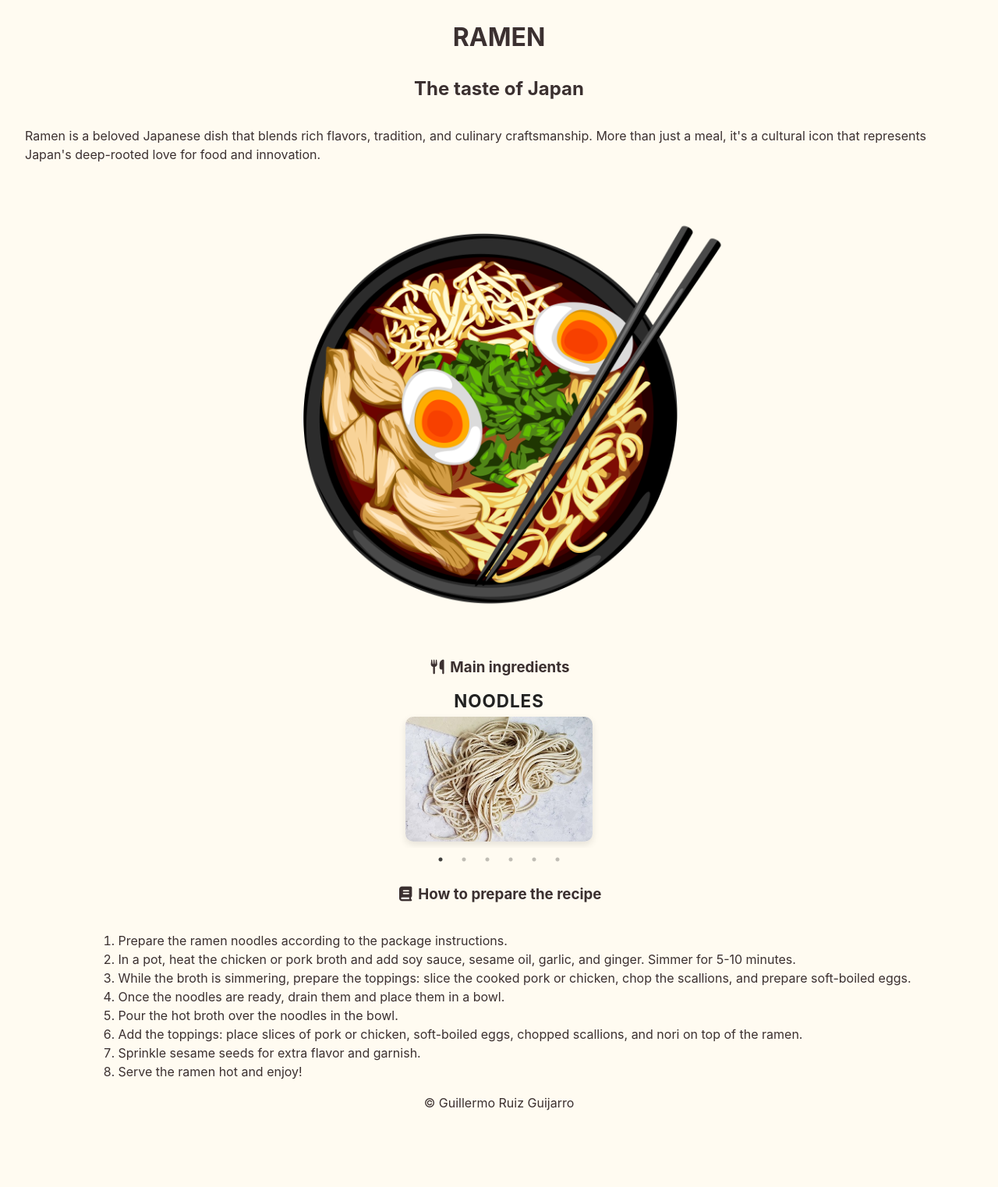
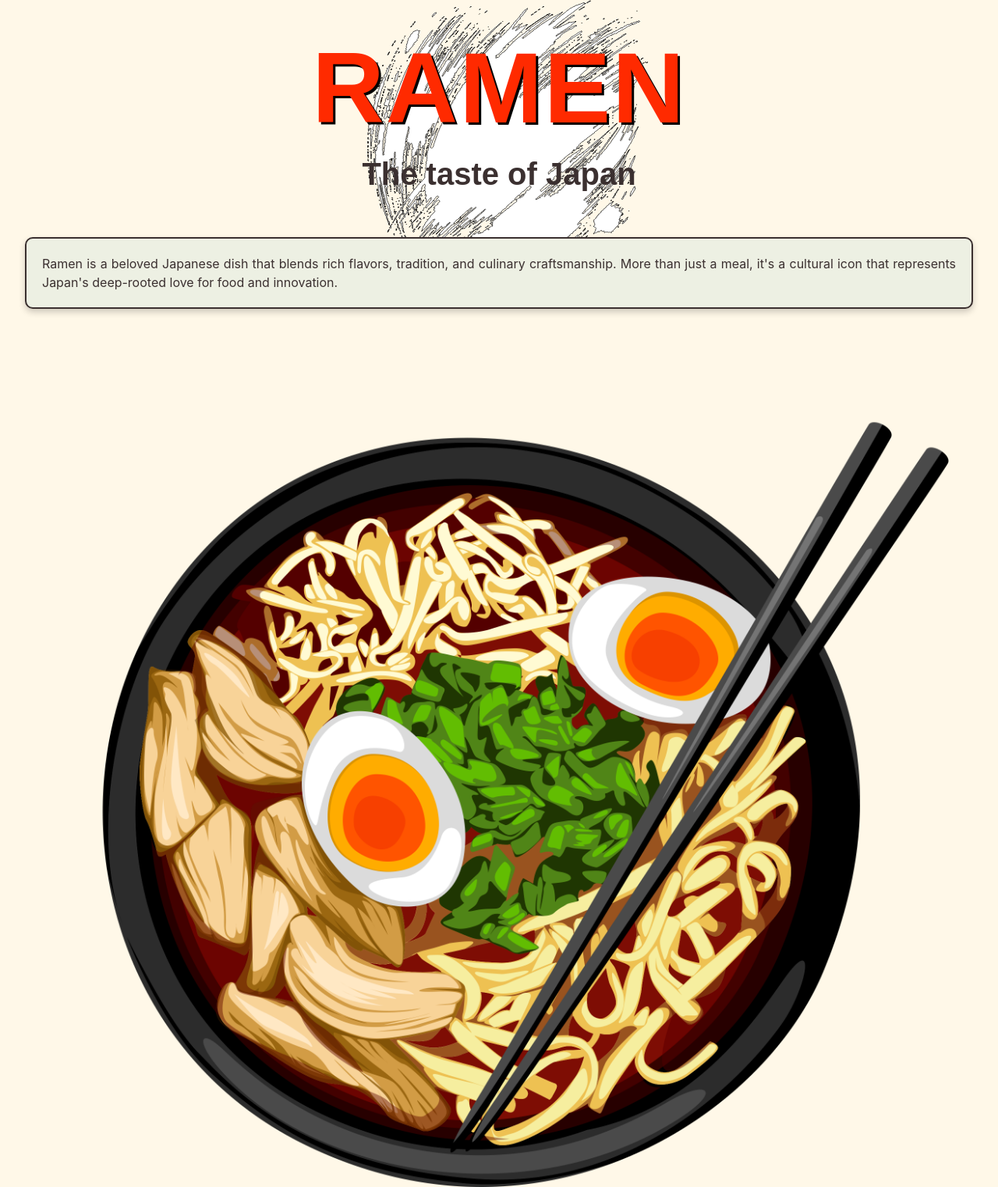
Before and after one commit to gruguuoc/very-special-meal, a website built with Parcel: page src/index.html in a window 1280 px wide. Shown: the part 17-1539 px from the top of the page at 78% size. Before the commit the page ends 1443 px from the top, so only its background shows below. Built offline with nearby package versions, Linux system fonts and the light colour scheme; a web font is replaced by a local one.

Commit message:
added more scss and svg

```diff
--- a/src/assets/styles/_variables.scss
+++ b/src/assets/styles/_variables.scss
@@ -4,11 +4,17 @@ $font-family-sans-serif: -apple-system, BlinkMacSystemFont, "Segoe UI", Roboto,
   "Helvetica Neue", Arial, sans-serif, "Apple Color Emoji", "Segoe UI Emoji",
   "Segoe UI Symbol";
 $font-family-serif: "Georgia", "Times New Roman", serif;
+$font-family-stick: "Stick", sans-serif;
 
 $main-color: #3B3030;
 $secondary-color: #FFF0D1;
-$uoc-bg: color.scale($secondary-color, $lightness: 70%);
+$main-green:#B5C18E;
+$main-red: #ff2a00;
 
-$img-regular-size: 600px;
 
+$list-bg: color.scale($main-green, $lightness: 75%);
+$uoc-bg: color.scale($secondary-color, $lightness: 50%);
+
+$img-regular-size: 100%;
 $mqMinWidth: 420px;
+$border-radius: 10px;
--- a/src/assets/styles/layouts/_home.scss
+++ b/src/assets/styles/layouts/_home.scss
@@ -14,8 +14,66 @@
     line-height: 24px;
     background-color: $uoc-bg;
     color: $main-color;
+    list-style: none;
+    text-align: justify;
+}
+
+.header{
+    margin-bottom: 20px;
 }
 
 .image{
     width: $img-regular-size;
 }
+
+.card{
+    border: 2px solid $main-color;
+    border-radius: $border-radius;
+    padding: 20px;
+    box-shadow: 0 4px 8px rgba(0, 0, 0, 0.2);
+    background-color: $list-bg;
+}
+
+.unorderder-list{
+    list-style: none;
+    padding: 0;
+    text-align: center;
+    display: flex;
+    flex-direction: column;
+    gap: 1rem;
+
+    &__counter{
+        font-family: $font-family-stick;
+        font-size: 30px;
+        margin: 0;
+        margin-bottom: 20px;
+    }
+}
+
+.title {
+    font-family: $font-family-stick;
+    text-align: center;
+
+
+    &--large {
+        color: $main-red;
+        font-size: 8rem;
+        letter-spacing: 2px;
+        text-shadow: 3px 3px 0px black;
+    }
+
+    &--regular {
+        font-size: 2.5rem;
+    }
+
+    &::before {
+        content: "";
+        position: absolute;
+        width: 100%;
+        height: 50%;
+        top: 0;
+        right: 0;
+        background: url('../images/brush_stroke.svg') no-repeat center;
+        z-index: -1;
+    }
+  }
--- a/src/assets/styles/layouts/_slider.scss
+++ b/src/assets/styles/layouts/_slider.scss
@@ -3,7 +3,7 @@
 \*------------------------------------*/
 
 .my-slider {
-    max-width: 800px;
+    width: 100%;
     margin: 0 auto;
 
     &__content{
@@ -13,8 +13,8 @@
     }
 
     &__image{
-        width: 30%;
-        border-radius: 10px;
+        width: 100%;
+        border-radius: $border-radius;
         box-shadow: 0px 4px 10px rgba(0, 0, 0, 0.1);
         margin: 1% 0;
     }
--- a/src/index.html
+++ b/src/index.html
@@ -4,24 +4,28 @@
   <head>
     <meta charset="utf-8">
     <meta name="viewport" content="width=device-width">
+    <link rel="preconnect" href="https://fonts.googleapis.com">
+    <link rel="preconnect" href="https://fonts.gstatic.com" crossorigin>
+    <link href="https://fonts.googleapis.com/css2?family=Stick&display=swap" rel="stylesheet">
     <link rel="stylesheet" type="text/css" href="./assets/styles/main.scss"><!-- do not remove this line! -->
     <title>Very Special Meal</title>
   </head>
   <body class="body">
-    <h1>
-      RAMEN
-    </h1>
-    <h2>
-      The taste of Japan
-    </h2>
-
-    <p>
+    <header class="header">
+      <h1 class="title title--large">
+        RAMEN
+      </h1>
+      <h2 class="title title--regular">
+        The taste of Japan
+      </h2>
+    </header>
+    <p class="card">
       Ramen is a beloved Japanese dish that blends rich flavors, tradition, and culinary craftsmanship.
       More than just a meal, it's a cultural icon that represents Japan's deep-rooted love for food and innovation.
     </p>
     <img src="assets/images/ramen.png" class="image">
 
-    <h3>
+    <h3 class="title title--regular">
       <i class="fa fa-cutlery" aria-hidden="true"></i>
       Main ingredients
     </h3>
@@ -71,20 +75,47 @@
       </div>
     </div>
 
-    <h3>
+    <h3 class="title title--regular">
       <i class="fa fa-book" aria-hidden="true"></i> How to prepare the recipe
     </h3>
-    <ol>
-      <li>Prepare the ramen noodles according to the package instructions.</li>
-      <li>In a pot, heat the chicken or pork broth and add soy sauce, sesame oil, garlic, and ginger. Simmer for 5-10 minutes.</li>
-      <li>While the broth is simmering, prepare the toppings: slice the cooked pork or chicken, chop the scallions, and prepare soft-boiled eggs.</li>
-      <li>Once the noodles are ready, drain them and place them in a bowl.</li>
-      <li>Pour the hot broth over the noodles in the bowl.</li>
-      <li>Add the toppings: place slices of pork or chicken, soft-boiled eggs, chopped scallions, and nori on top of the ramen.</li>
-      <li>Sprinkle sesame seeds for extra flavor and garnish.</li>
-      <li>Serve the ramen hot and enjoy!</li>
-    </ol>
+
+    <ul class="unorderder-list">
+      <li class="card">
+        <p class="unorderder-list__counter">1</p>
+        Prepare the ramen noodles according to the package instructions.
+      </li>
+      <li class="card">
+        <p class="unorderder-list__counter">2</p>
+        In a pot, heat the chicken or pork broth and add soy sauce, sesame oil, garlic, and ginger. Simmer for 5-10 minutes.
+      </li>
+      <li class="card">
+        <p class="unorderder-list__counter">3</p>
+        While the broth is simmering, prepare the toppings: slice the cooked pork or chicken, chop the scallions, and prepare soft-boiled eggs.
+      </li>
+      <li class="card">
+        <p class="unorderder-list__counter">4</p>
+        Once the noodles are ready, drain them and place them in a bowl.
+      </li>
+      <li class="card">
+        <p class="unorderder-list__counter">5</p>
+        Pour the hot broth over the noodles in the bowl.
+      </li>
+      <li class="card">
+        <p class="unorderder-list__counter">6</p>
+        Add the toppings: place slices of pork or chicken, soft-boiled eggs, chopped scallions, and nori on top of the ramen.
+      </li>
+      <li class="card">
+        <p class="unorderder-list__counter">7</p>
+        Sprinkle sesame seeds for extra flavor and garnish.
+      </li>
+      <li class="card">
+        <p class="unorderder-list__counter">8</p>
+        Serve the ramen hot and enjoy!
+      </li>
+    </ul>
+
     <include src="./views/footer.html"></include>
     <script type="module" src="./assets/scripts/main.js"></script><!-- do not remove this line! -->
+
   </body>
 </html>
```
Also changed, not shown: src/assets/images/brush_stroke.svg (added).
